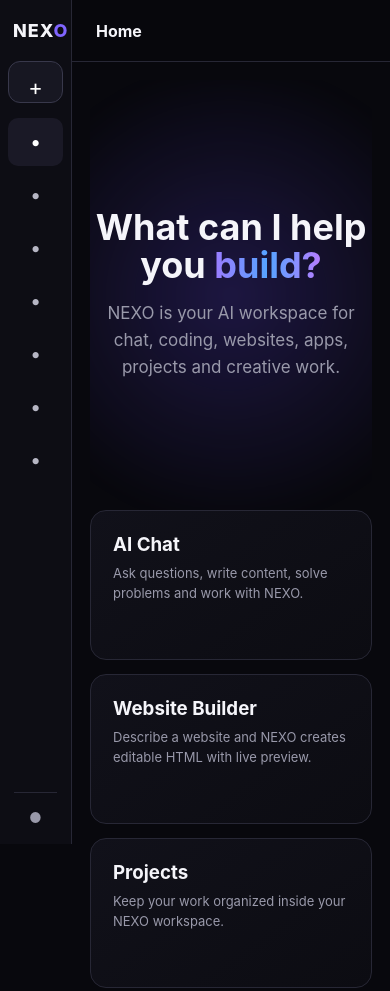
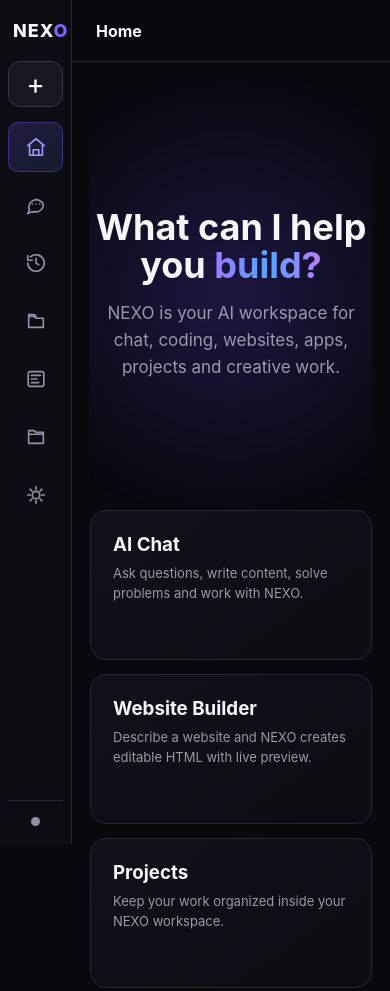
Before and after one commit to nsir2500-oss/nexo-ai, a plain HTML site: page index.html in a window 390 px wide. Shown: the top 991 px of the page. Drawn offline with Linux system fonts and the light colour scheme.

Commit message:
Update index.html

```diff
--- a/index.html
+++ b/index.html
@@ -57,6 +57,7 @@ button{
   top:0;
   bottom:0;
   z-index:10;
+  overflow:hidden;
 }
 
 .logo{
@@ -79,10 +80,24 @@ button{
   padding:12px;
   font-size:14px;
   margin-bottom:15px;
+  display:flex;
+  align-items:center;
+  justify-content:center;
+  gap:8px;
 }
 
 .new-chat:hover{
   background:#20202d;
+}
+
+.new-chat-icon{
+  display:inline-flex;
+  align-items:center;
+  justify-content:center;
+  width:20px;
+  height:20px;
+  font-size:22px;
+  line-height:20px;
 }
 
 .nav{
@@ -93,19 +108,57 @@ button{
 
 .nav button{
   width:100%;
+  display:flex;
+  align-items:center;
+  gap:12px;
   text-align:left;
-  border:0;
+  border:1px solid transparent;
   background:transparent;
   color:#b6b6c4;
   padding:11px 12px;
   border-radius:10px;
   font-size:14px;
-}
-
-.nav button:hover,
+  transition:background .2s ease,border-color .2s ease,color .2s ease,transform .2s ease;
+}
+
+.nav button:hover{
+  background:#171721;
+  color:#fff;
+  border-color:#252538;
+}
+
 .nav button.active{
-  background:#1a1926;
-  color:white;
+  background:linear-gradient(135deg,rgba(124,92,255,.20),rgba(78,140,255,.10));
+  border-color:rgba(124,92,255,.34);
+  color:#fff;
+}
+
+.nav-icon{
+  width:22px;
+  height:22px;
+  min-width:22px;
+  flex:0 0 22px;
+  display:flex;
+  align-items:center;
+  justify-content:center;
+  color:#9292a8;
+}
+
+.nav-icon svg{
+  display:block;
+  width:20px;
+  height:20px;
+  overflow:visible;
+  fill:none;
+  stroke:currentColor;
+  stroke-width:1.8;
+  stroke-linecap:round;
+  stroke-linejoin:round;
+}
+
+.nav button:hover .nav-icon,
+.nav button.active .nav-icon{
+  color:#a993ff;
 }
 
 .account{
@@ -117,6 +170,17 @@ button{
   padding:16px 10px 0;
   color:#9999aa;
   font-size:13px;
+  display:flex;
+  align-items:center;
+  gap:9px;
+}
+
+.account-dot{
+  width:8px;
+  height:8px;
+  min-width:8px;
+  border-radius:50%;
+  background:#8f8fa3;
 }
 
 /* MAIN */
@@ -528,33 +592,64 @@ button{
 
   .new-chat{
     font-size:0;
-    height:42px;
+    height:46px;
+    width:100%;
+    display:flex;
+    align-items:center;
+    justify-content:center;
+    padding:0;
+    gap:0;
   }
 
-  .new-chat:after{
-    content:"+";
-    font-size:22px;
+  .new-chat-icon{
+    font-size:28px;
+    width:28px;
+    height:28px;
   }
 
+  .nav{
+    gap:8px;
+  }
+
   .nav button{
+    justify-content:center;
+    gap:0;
     font-size:0;
     text-align:center;
-    padding:12px 4px;
+    padding:11px 4px;
+    min-height:48px;
   }
 
-  .nav button:before{
-    content:"•";
-    font-size:20px;
+  .nav-label{
+    display:none;
   }
 
+  .nav-icon{
+    width:26px;
+    height:26px;
+    min-width:26px;
+    flex-basis:26px;
+  }
+
+  .nav-icon svg{
+    width:22px;
+    height:22px;
+  }
+
   .account{
-    font-size:0;
-    text-align:center;
+    left:8px;
+    right:8px;
+    justify-content:center;
+    padding:16px 0 0;
   }
 
-  .account:before{
-    content:"●";
-    font-size:14px;
+  .account-label{
+    display:none;
+  }
+
+  .account-dot{
+    width:9px;
+    height:9px;
   }
 
   .main{
@@ -590,26 +685,73 @@ button{
 
 <div class="app">
 
-  <aside class="sidebar">
+  <aside class="sidebar" aria-label="NEXO navigation">
 
     <div class="logo">
       NEX<span>O</span>
     </div>
 
-    <button class="new-chat" onclick="newChat()">New Chat</button>
-
-    <div class="nav">
-      <button onclick="show('home')" id="nav-home">Home</button>
-      <button onclick="show('chat')" id="nav-chat">Chat</button>
-      <button onclick="show('history')" id="nav-history">History</button>
-      <button onclick="show('projects')" id="nav-projects">Projects</button>
-      <button onclick="show('builder')" id="nav-builder">Website Builder</button>
-      <button onclick="show('files')" id="nav-files">Files</button>
-      <button onclick="show('settings')" id="nav-settings">Settings</button>
-    </div>
+    <button class="new-chat" onclick="newChat()" aria-label="New Chat">
+      <span class="new-chat-icon" aria-hidden="true">+</span>
+      <span>New Chat</span>
+    </button>
+
+    <nav class="nav">
+
+      <button onclick="show('home')" id="nav-home" aria-label="Home">
+        <span class="nav-icon" aria-hidden="true">
+          <svg viewBox="0 0 24 24"><path d="M3 10.5 12 3l9 7.5"/><path d="M5 9.5V21h14V9.5"/><path d="M9 21v-6h6v6"/></svg>
+        </span>
+        <span class="nav-label">Home</span>
+      </button>
+
+      <button onclick="show('chat')" id="nav-chat" aria-label="Chat">
+        <span class="nav-icon" aria-hidden="true">
+          <svg viewBox="0 0 24 24"><path d="M20 11.5a8 8 0 0 1-8 8H7l-4 2 1.8-4.3A8 8 0 1 1 20 11.5Z"/><path d="M8 11h.01M12 11h.01M16 11h.01"/></svg>
+        </span>
+        <span class="nav-label">Chat</span>
+      </button>
+
+      <button onclick="show('history')" id="nav-history" aria-label="History">
+        <span class="nav-icon" aria-hidden="true">
+          <svg viewBox="0 0 24 24"><path d="M3 12a9 9 0 1 0 3-6.7"/><path d="M3 4v5h5"/><path d="M12 7v5l3 2"/></svg>
+        </span>
+        <span class="nav-label">History</span>
+      </button>
+
+      <button onclick="show('projects')" id="nav-projects" aria-label="Projects">
+        <span class="nav-icon" aria-hidden="true">
+          <svg viewBox="0 0 24 24"><path d="M4 7h6l2 2h8v10H4z"/><path d="M4 7V5h6l2 2"/></svg>
+        </span>
+        <span class="nav-label">Projects</span>
+      </button>
+
+      <button onclick="show('builder')" id="nav-builder" aria-label="Website Builder">
+        <span class="nav-icon" aria-hidden="true">
+          <svg viewBox="0 0 24 24"><rect x="3.5" y="4" width="17" height="16" rx="2"/><path d="M7 8h10M7 12h6M7 16h8"/></svg>
+        </span>
+        <span class="nav-label">Website Builder</span>
+      </button>
+
+      <button onclick="show('files')" id="nav-files" aria-label="Files">
+        <span class="nav-icon" aria-hidden="true">
+          <svg viewBox="0 0 24 24"><path d="M4 5h6l2 2h8v12H4z"/><path d="M4 9h16"/></svg>
+        </span>
+        <span class="nav-label">Files</span>
+      </button>
+
+      <button onclick="show('settings')" id="nav-settings" aria-label="Settings">
+        <span class="nav-icon" aria-hidden="true">
+          <svg viewBox="0 0 24 24"><path d="M12 3v3M12 18v3M3 12h3M18 12h3M5.6 5.6l2.1 2.1M16.3 16.3l2.1 2.1M18.4 5.6l-2.1 2.1M7.7 16.3l-2.1 2.1"/><circle cx="12" cy="12" r="4"/></svg>
+        </span>
+        <span class="nav-label">Settings</span>
+      </button>
+
+    </nav>
 
     <div class="account">
-      NEXO Account
+      <span class="account-dot" aria-hidden="true"></span>
+      <span class="account-label">NEXO Account</span>
     </div>
 
   </aside>
@@ -2725,4 +2867,3 @@ show("home");
 </script>
 
 </body>
-</html>
```
